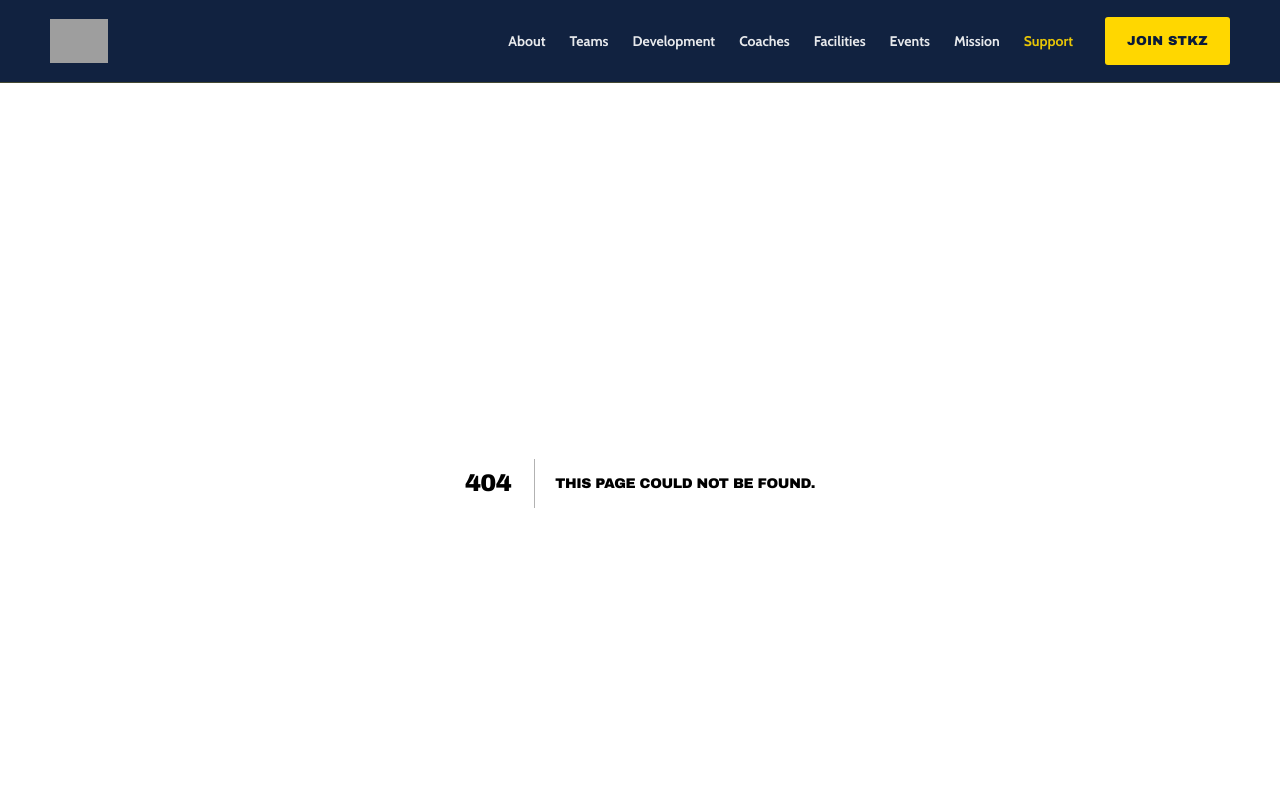
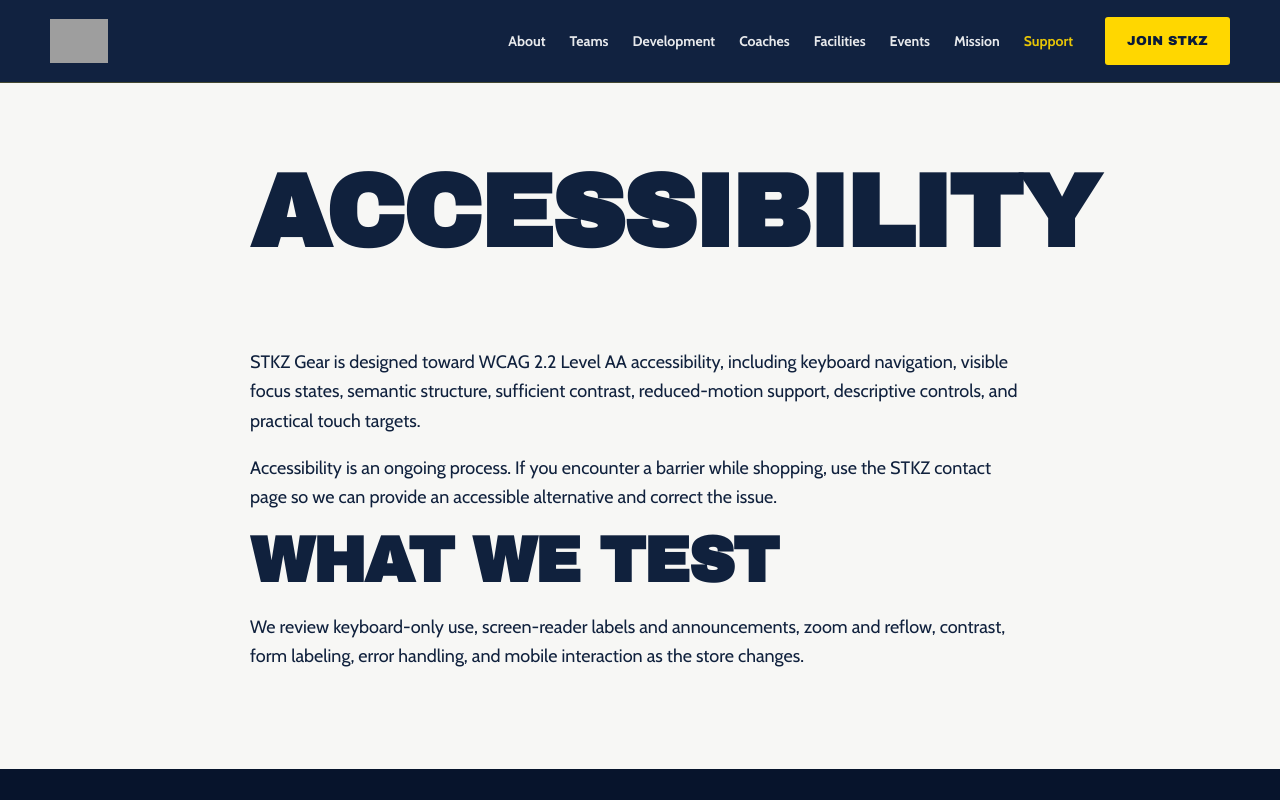
Before and after one commit to b8r0a3d4/stkz-sc-website, a Next.js app: page /gear/accessibility in a window 1280 px wide. Before the commit this address had no page. Shown: the top 800 px of the page. Built offline with nearby package versions, Linux system fonts and the light colour scheme; grey boxes are pictures that could not be loaded.

Commit message:
Add STKZ Gear accessibility statement

```diff
--- /dev/null
+++ b/app/gear/accessibility/page.js
@@ -0,0 +1,23 @@
+export const metadata = { title: "Accessibility | STKZ Gear" };
+
+export default function AccessibilityPage() {
+  return (
+    <article style={{ maxWidth: 820, margin: "0 auto", padding: "5rem 1.25rem", lineHeight: 1.7 }}>
+      <h1>Accessibility</h1>
+      <p>
+        STKZ Gear is designed toward WCAG 2.2 Level AA accessibility, including keyboard navigation,
+        visible focus states, semantic structure, sufficient contrast, reduced-motion support,
+        descriptive controls, and practical touch targets.
+      </p>
+      <p>
+        Accessibility is an ongoing process. If you encounter a barrier while shopping, use the STKZ
+        contact page so we can provide an accessible alternative and correct the issue.
+      </p>
+      <h2>What we test</h2>
+      <p>
+        We review keyboard-only use, screen-reader labels and announcements, zoom and reflow,
+        contrast, form labeling, error handling, and mobile interaction as the store changes.
+      </p>
+    </article>
+  );
+}
```
